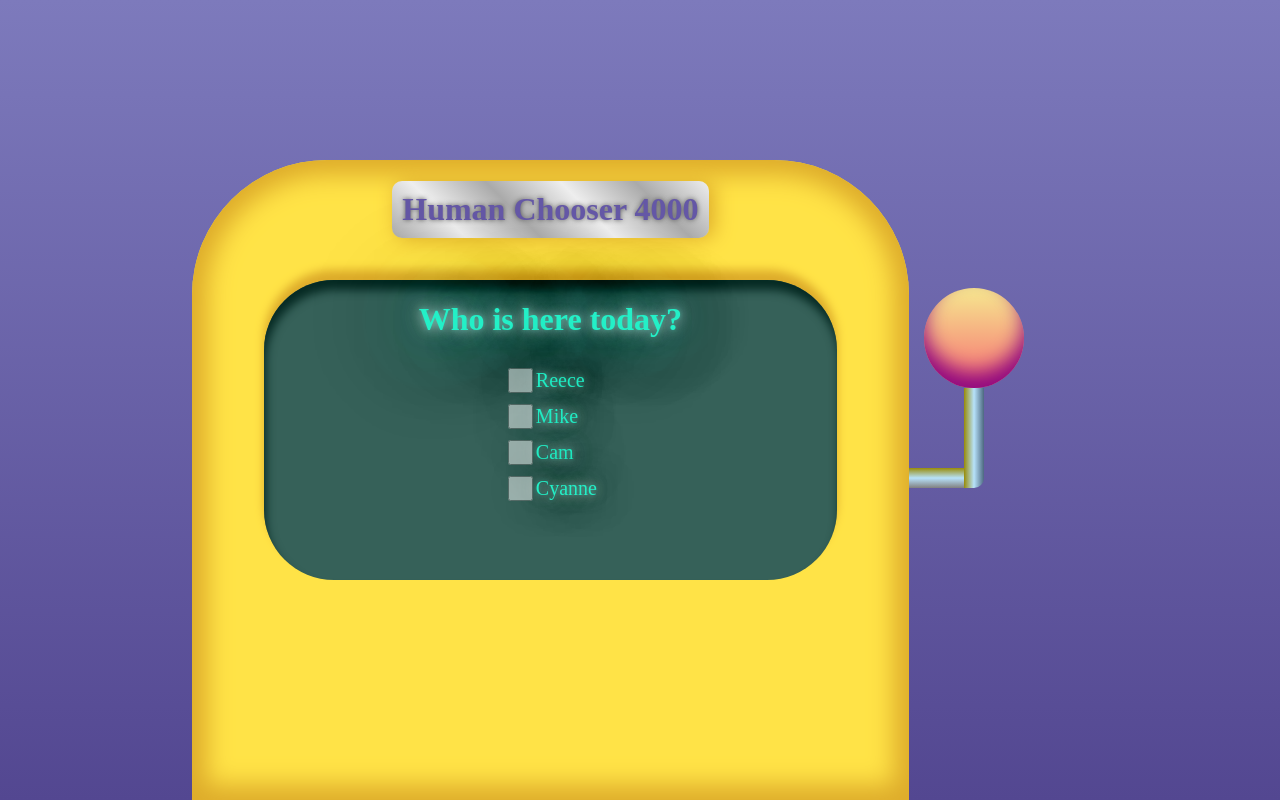
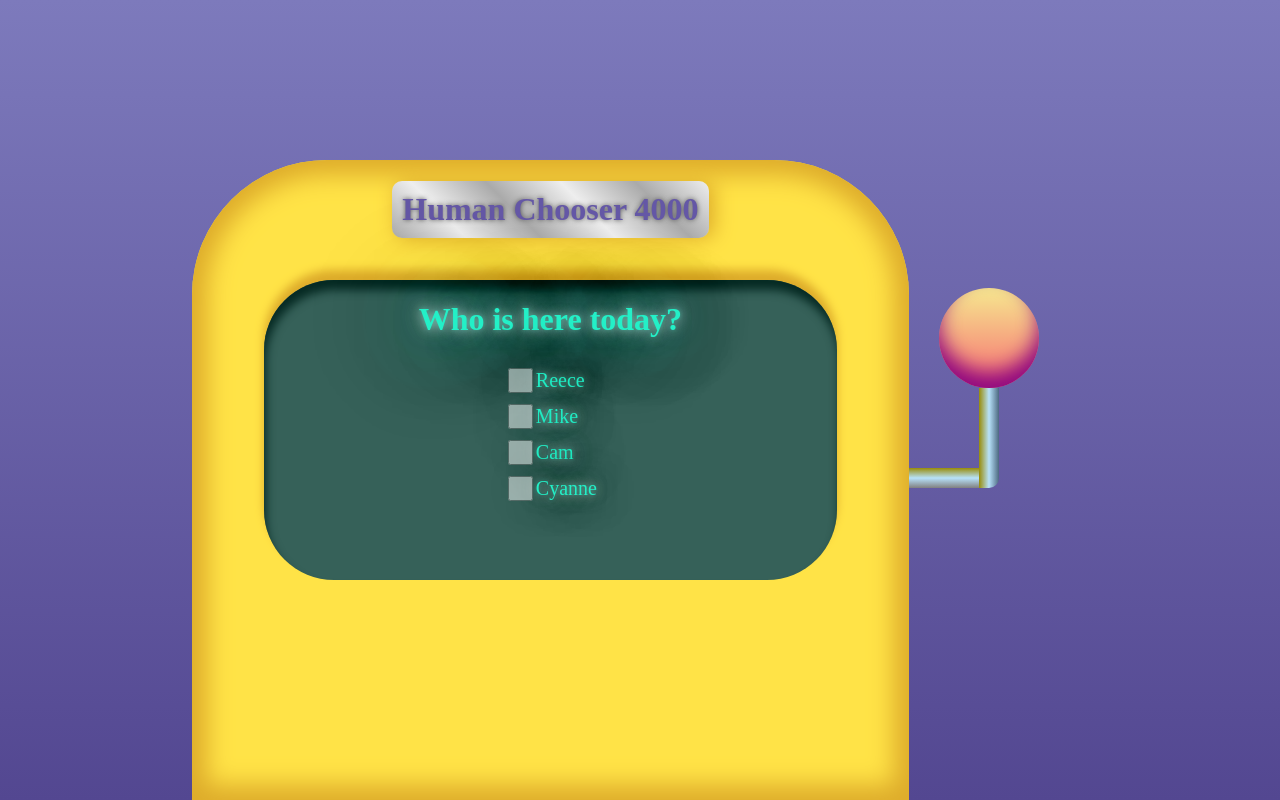
Before and after one commit to Cyanne-Jones/PickerApp, a React (Create React App) app: page / in a window 1280 px wide. Built offline with nearby package versions, Linux system fonts and the light colour scheme; a web font is replaced by a local one.

Commit message:
Fix width of handle

```diff
--- a/src/components/handle/Handle.css
+++ b/src/components/handle/Handle.css
@@ -2,6 +2,7 @@
   height: 200px;
   display: flex;
   align-items: flex-end;
+  width: 200px;
 }
 
 .handle:hover {
```
